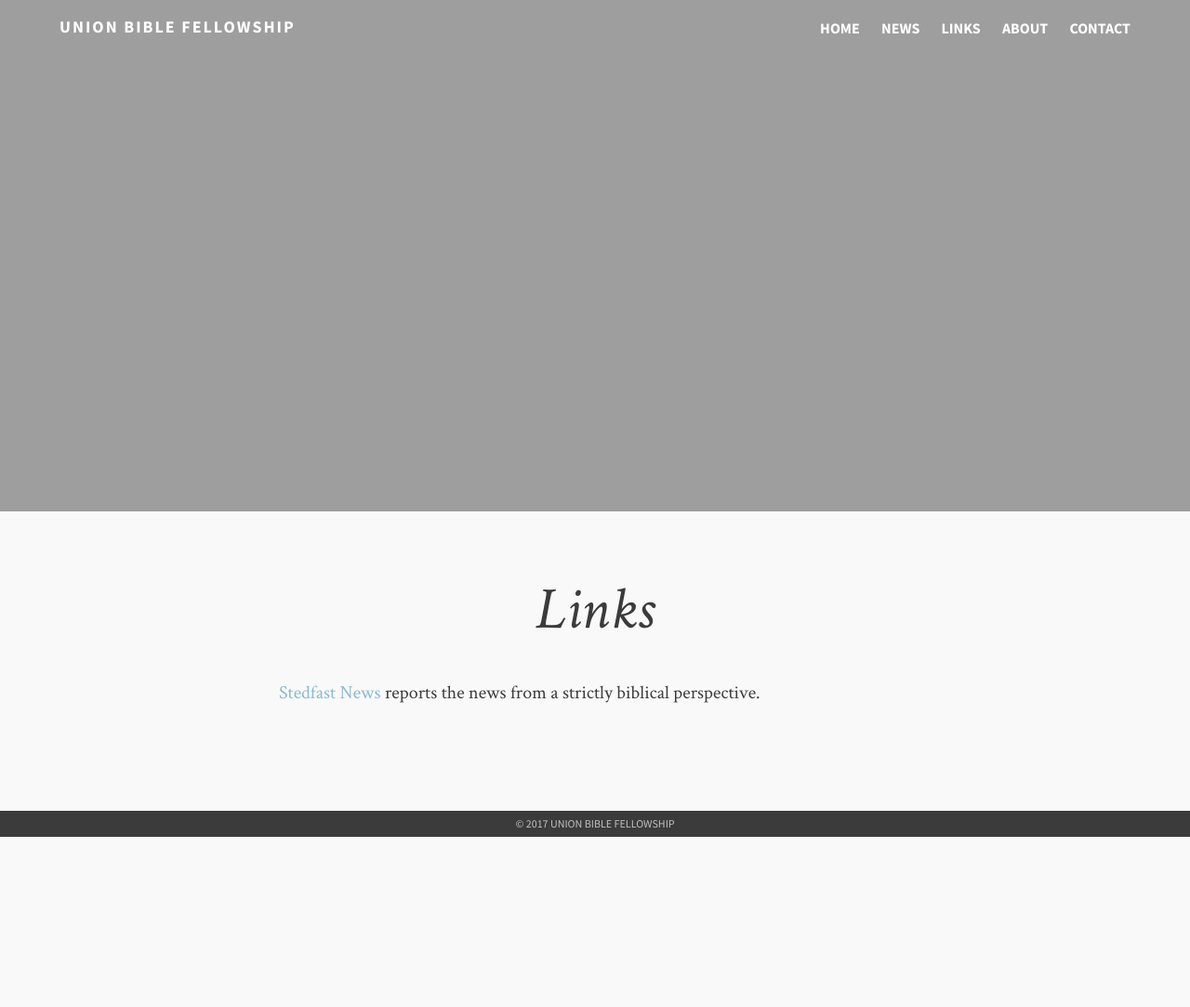
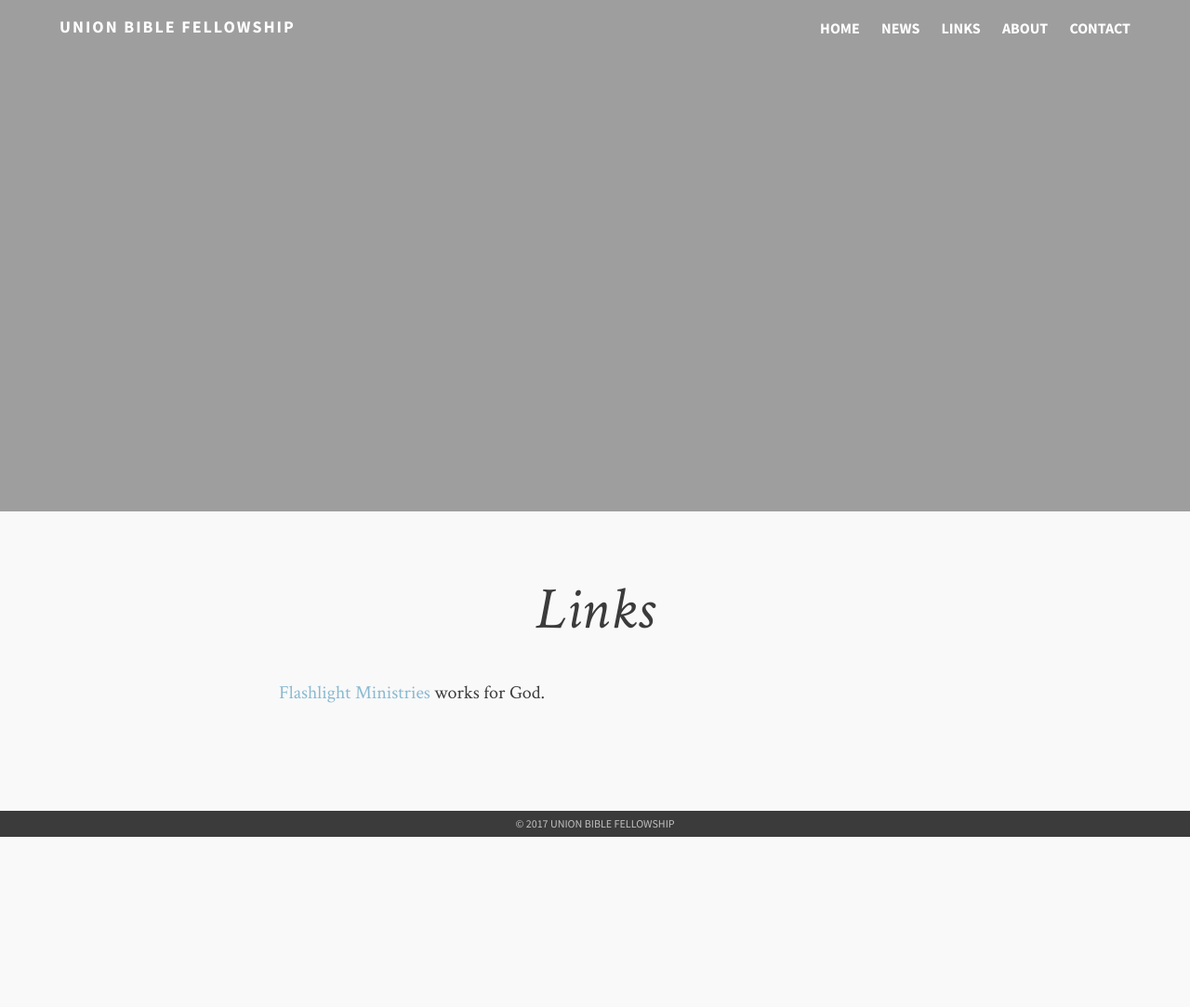
Before and after one commit to flashlightministries/unionbiblefellowship, a Jekyll site: the page built from links.md, in a window 1280 px wide. Shown: the whole page at 93% size. Built offline with Jekyll 4.4.1, drawn with Linux system fonts in a browser that asks for light colours.

Commit message:
Update links.md

```diff
--- a/links.md
+++ b/links.md
@@ -4,4 +4,4 @@ permalink: /links/index.html
 title: Links
 ---
 
-[Stedfast News](http://stedfastnews.com/) reports the news from a strictly biblical perspective.
+[Flashlight Ministries](http://flmin.org/) works for God.
```
